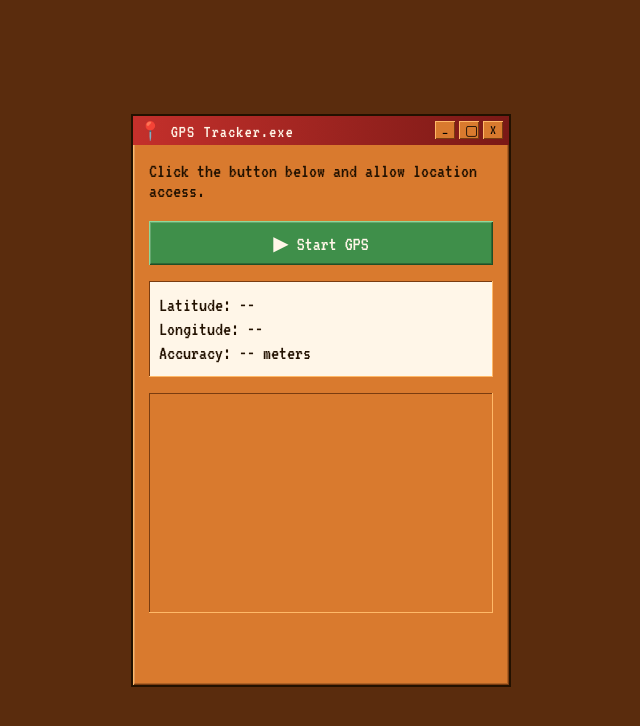
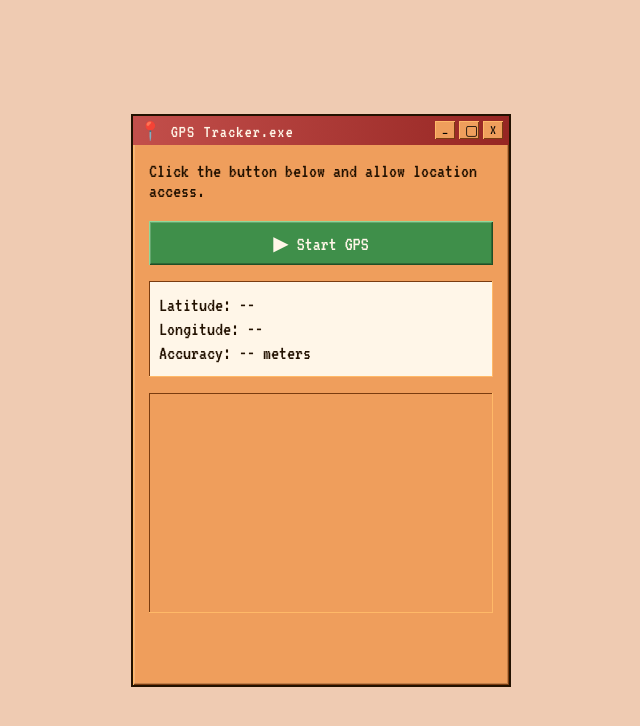
Before and after one commit to silvamike1710-oss/geolocationPrototype, a plain HTML site: page index.html in a window 1280 px wide. Shown: the whole page, without its empty margins (319-959 px from the left). Drawn offline with nearby package versions, Linux system fonts and the light colour scheme.

Commit message:
adjusting colors

```diff
--- a/style.css
+++ b/style.css
@@ -7,12 +7,12 @@
 
 :root {
   /* --- Our custom Win95 palette (classic Win95 used grey, we're using orange) --- */
-  --face: #d97a2e;        /* the main "desktop application" face color */
+  --face: #ef9e5c;        /* the main "desktop application" face color */
   --face-light: #ffb968;  /* lightest edge of a bevel (top/left highlight) */
   --face-dark: #7a3c10;   /* darkest edge of a bevel (bottom/right shadow) */
 
-  --titlebar-start: #c4302b; /* red title bar gradient start */
-  --titlebar-end: #7a1916;   /* red title bar gradient end */
+  --titlebar-start: #c34f4b; /* red title bar gradient start */
+  --titlebar-end: #962623;   /* red title bar gradient end */
 
   --accent-green: #3f8f4a;       /* button face color */
   --accent-green-light: #8fd99a; /* button highlight edge */
@@ -29,7 +29,7 @@
 body {
   font-family: 'VT323', monospace;
   font-size: 20px;
-  background: #5a2c0d; /* dark backdrop so the window "pops" */
+  background: #efcbb2; /* dark backdrop so the window "pops" */
   display: flex;
   justify-content: center;
   align-items: center;
```
